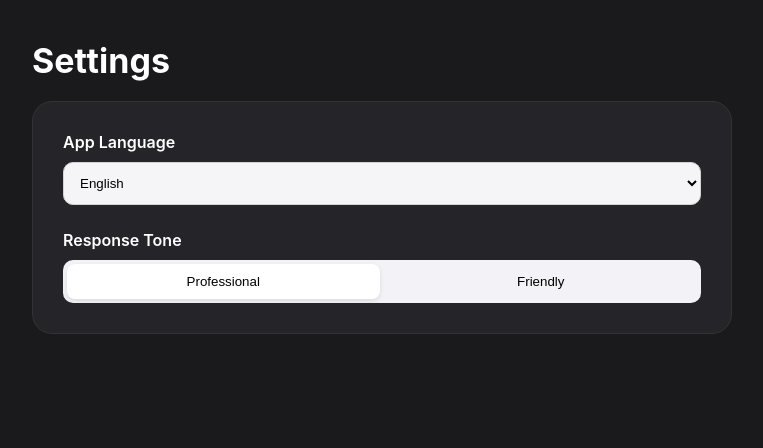
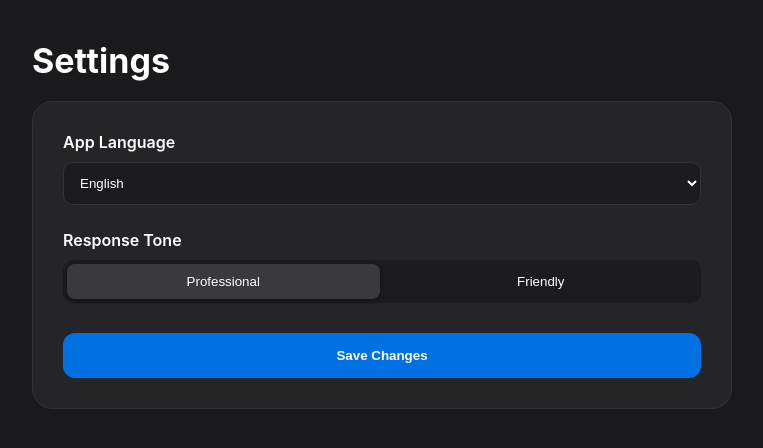
Before and after one commit to Ernestersty/ernes-co3AI, a Flask app: page /settings in a window 1280 px wide. Shown: the part 49-497 px from the top of the page, without its empty margins (258-1021 px from the left). Run offline with Flask 3, Linux system fonts and the light colour scheme.

Commit message:
Update settings.html

```diff
--- a/templates/settings.html
+++ b/templates/settings.html
@@ -1,22 +1,50 @@
 {% extends "base.html" %}
-{% block title %}Settings - ERNESCO{% endblock %}
+{% block content %}
+<div class="settings-container">
+    <h1>{{ t.sett }}</h1>
 
-{% block content %}
-<div style="text-align: left;">
-    <h1>Settings</h1>
-    <div class="card">
-        <label style="font-weight: 600; display: block; margin-bottom: 10px;">App Language</label>
-        <select id="languageSelect" style="width: 100%; padding: 12px; border-radius: 10px; border: 1px solid #d2d2d7; background: #f5f5f7;">
-            <option value="en">English</option>
-            <option value="sw">Kiswahili</option>
-            <option value="fr">Français</option>
-        </select>
+    <form action="{{ url_for('settings') }}" method="POST">
+        <div class="card">
+            <label style="font-weight: 600; display: block; margin-bottom: 10px;">App Language</label>
+            <select name="language" style="width: 100%; padding: 12px; border-radius: 10px; border: 1px solid var(--border-color); background: #1c1c1e; color: white;">
+                <option value="en" {% if session.language == 'en' %}selected{% endif %}>English</option>
+                <option value="sw" {% if session.language == 'sw' %}selected{% endif %}>Kiswahili</option>
+                <option value="fr" {% if session.language == 'fr' %}selected{% endif %}>Français</option>
+                <option value="es" {% if session.language == 'es' %}selected{% endif %}>Español</option>
+                <option value="de" {% if session.language == 'de' %}selected{% endif %}>Deutsch</option>
+                <option value="zu" {% if session.language == 'zu' %}selected{% endif %}>isiZulu</option>
+                <option value="ru" {% if session.language == 'ru' %}selected{% endif %}>Русский</option>
+                <option value="it" {% if session.language == 'it' %}selected{% endif %}>Italiano</option>
+                <option value="ur" {% if session.language == 'ur' %}selected{% endif %}>اردو (Urdu)</option>
+                <option value="ar" {% if session.language == 'ar' %}selected{% endif %}>العربية (Arabic)</option>
+                <option value="ms" {% if session.language == 'ms' %}selected{% endif %}>Bahasa Melayu</option>
+                <option value="hi" {% if session.language == 'hi' %}selected{% endif %}>हिन्दी (Hindi)</option>
+                <option value="ko" {% if session.language == 'ko' %}selected{% endif %}>한국어</option>
+                <option value="zh" {% if session.language == 'zh' %}selected{% endif %}>中文 (Chinese)</option>
+            </select>
 
-        <label style="font-weight: 600; display: block; margin-top: 25px; margin-bottom: 10px;">Response Tone</label>
-        <div style="display: flex; background: #f2f2f7; padding: 4px; border-radius: 10px; gap: 5px;">
-            <button class="segment" style="flex: 1; border: none; padding: 10px; border-radius: 8px; cursor: pointer; background: white; box-shadow: 0 2px 5px rgba(0,0,0,0.1);">Professional</button>
-            <button class="segment" style="flex: 1; border: none; padding: 10px; border-radius: 8px; cursor: pointer; background: none;">Friendly</button>
+            <label style="font-weight: 600; display: block; margin-top: 25px; margin-bottom: 10px;">Response Tone</label>
+            <input type="hidden" name="tone" id="toneInput" value="{{ session.get('tone', 'professional') }}">
+            <div style="display: flex; background: #1c1c1e; padding: 4px; border-radius: 10px; gap: 5px;">
+                <button type="button" class="tone-btn {% if session.get('tone') != 'friendly' %}active{% endif %}" onclick="setTone('professional', this)" style="flex: 1; border: none; padding: 10px; border-radius: 8px; cursor: pointer; color: white;">Professional</button>
+                <button type="button" class="tone-btn {% if session.get('tone') == 'friendly' %}active{% endif %}" onclick="setTone('friendly', this)" style="flex: 1; border: none; padding: 10px; border-radius: 8px; cursor: pointer; color: white;">Friendly</button>
+            </div>
+
+            <button type="submit" style="width: 100%; margin-top: 30px; background: var(--apple-blue); color: white; border: none; padding: 15px; border-radius: 12px; font-weight: 600; cursor: pointer;">Save Changes</button>
         </div>
-    </div>
+    </form>
 </div>
+
+<style>
+    .tone-btn { background: none; }
+    .tone-btn.active { background: #3a3a3c; box-shadow: 0 2px 5px rgba(0,0,0,0.3); }
+</style>
+
+<script>
+    function setTone(val, btn) {
+        document.getElementById('toneInput').value = val;
+        document.querySelectorAll('.tone-btn').forEach(b => b.classList.remove('active'));
+        btn.classList.add('active');
+    }
+</script>
 {% endblock %}
```
